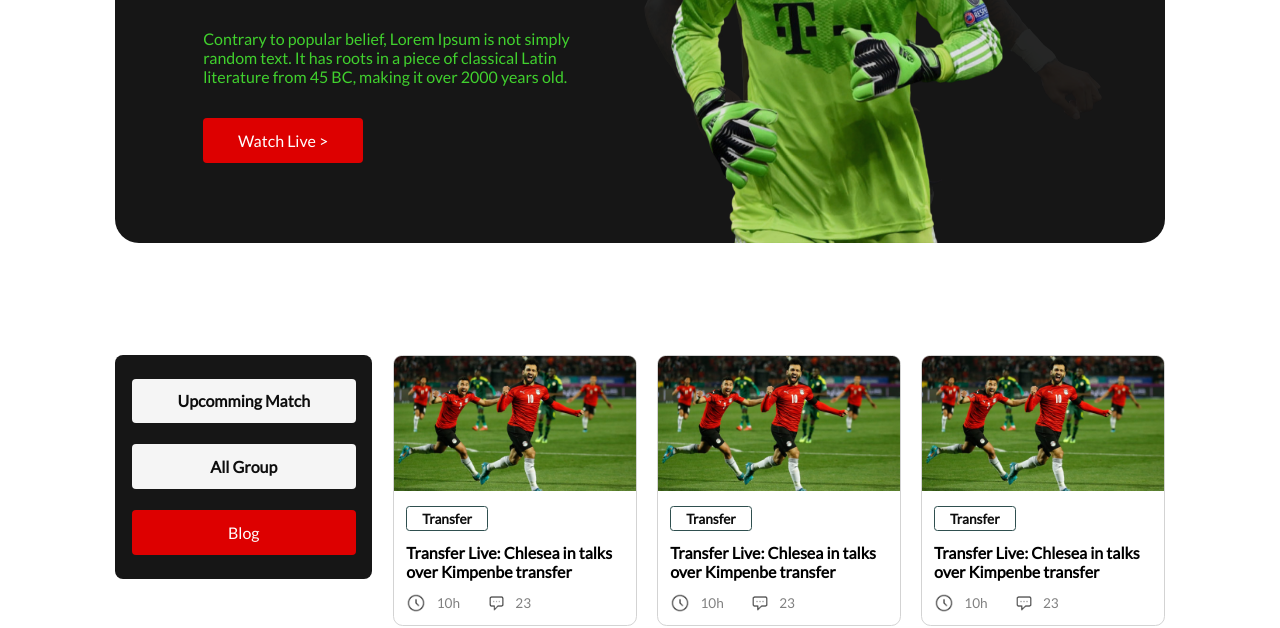
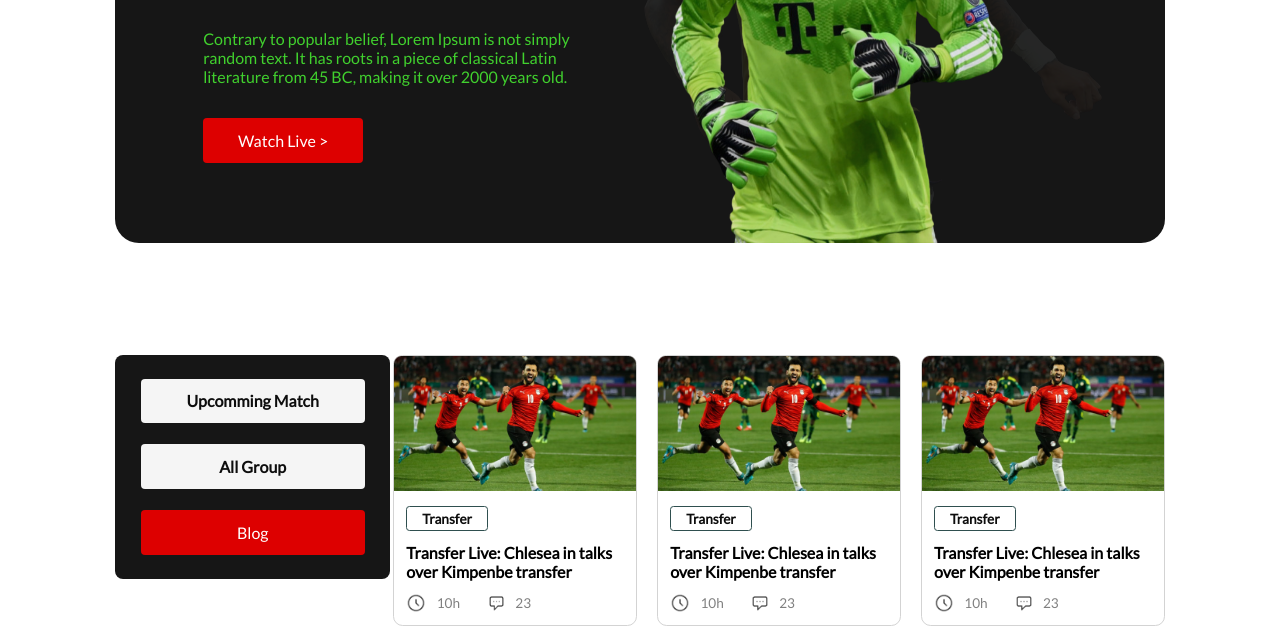
Before and after one commit to tamaltomal/entertainment-2, a plain HTML site: page index.html in a window 1280 px wide. Shown: the part 364-992 px from the top of the page. Drawn offline with Linux system fonts and the light colour scheme.

Commit message:
tuning-1

```diff
--- a/css/style.css
+++ b/css/style.css
@@ -131,7 +131,7 @@ main {
     justify-content: space-between;
     align-items: center;
     flex-direction: column;
-    width: 24.5%;
+    width: 275px;
     height: 14em;
     padding: 1.5em;
     border-radius: .5em;
```
